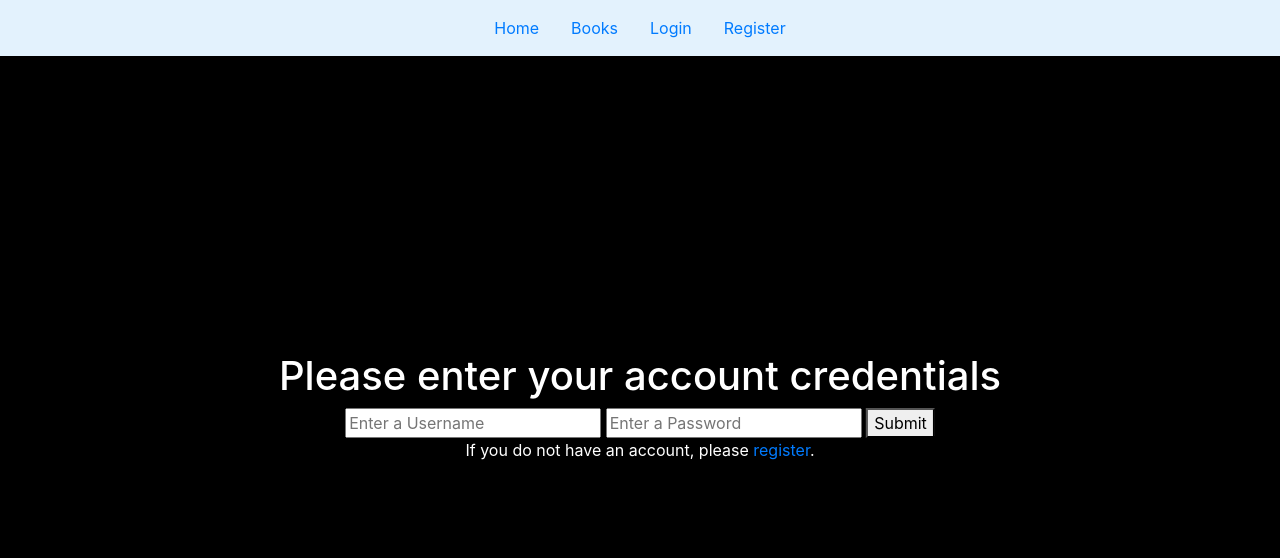
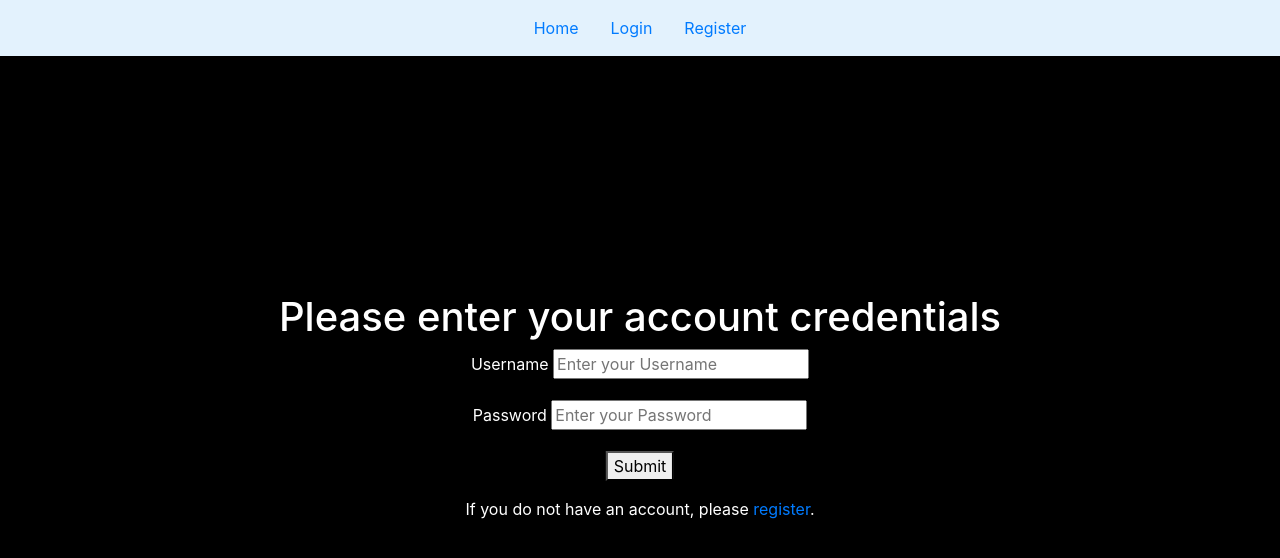
Before and after one commit to Czibor13/Flask-Book-Review, a Flask app: page /login in a window 1280 px wide. Shown: the top 558 px of the page. Run offline with Flask 2, Linux system fonts and the light colour scheme; some libraries are stand-ins or nearby versions.

Commit message:
Spruced up forms, fixed bugs, and used url_for for more links.

```diff
--- a/application.py
+++ b/application.py
@@ -136,7 +136,7 @@ def book(isbn):
     book = db.execute("SELECT * FROM books WHERE isbn = :isbn", {"isbn": isbn}).fetchone()
 
     # Query for reviews
-    reviews = db.execute("SELECT * FROM reviews WHERE isbn = :isbn", {"isbn": isbn}).fetchall()
+    reviews = db.execute("SELECT * FROM reviews WHERE isbn = :isbn ORDER BY id DESC", {"isbn": isbn}).fetchall()
 
     # Query Goodreads for ratings and review counts
     res = requests.get("https://www.goodreads.com/book/review_counts.json", params={"key": os.getenv("GOODREADS_API_KEY"), "isbns": isbn})
@@ -183,7 +183,8 @@ def profile(user):
         new_review = True
 
     # Get all the user's reviews and store the result
-    users_reviews = db.execute("SELECT * FROM reviews WHERE username = :username", {"username": user})
+    users_reviews = db.execute("SELECT r.review, r.rating, r.isbn, books.title FROM reviews r LEFT JOIN books ON books.isbn = r.isbn WHERE r.username = :username",
+                                {"username": user})
     return render_template("user.html", user=user, users_reviews=users_reviews, new_review=new_review, message="New review successfully added!")
 
 # A form to add individual books to the database
--- a/templates/books-add.html
+++ b/templates/books-add.html
@@ -15,7 +15,7 @@
     </div>
 {% endif %}
 
-<form action="add" method="post">
+<form action="{{ url_for('book_add') }}" method="post">
     <input type="text" name="ISBN" placeholder="Enter ISBN">
     <input type="text" name="author" placeholder="Enter Author">
     <input type="text" name="title" placeholder="Enter Book Title">
--- a/templates/layout.html
+++ b/templates/layout.html
@@ -20,25 +20,25 @@
             <ul class="nav nav-pills">
                 {% block nav %}
                     <li class="nav-item">
-                        <a class="nav-link" href="/">Home</a>
-                    </li>
-                    <li class="nav-item">
-                        <a class="nav-link" href="/books">Books</a>
+                        <a class="nav-link" href="{{ url_for('index') }}">Home</a>
                     </li>
                     {% if not session['user'] %}
                         <li class="nav-item">
-                            <a class="nav-link" href="/login">Login</a>
+                            <a class="nav-link" href="{{ url_for('login') }}">Login</a>
                         </li>
                         <li class="nav-item">
-                            <a class="nav-link" href="/register">Register</a>
+                            <a class="nav-link" href="{{ url_for('register') }}">Register</a>
                         </li>
                     {% endif %}
                     {% if session['user'] %}
                         <li class="nav-item">
+                            <a class="nav-link" href="{{ url_for('books') }}">Books</a>
+                        </li>
+                        <li class="nav-item">
                             <a class="nav-link" href=" {{url_for('profile', user=session['user']) }} ">Welcome, {{ session["user"] }} </a>
                         </li>
                         <li class="nav-item">
-                            <a class="nav-link" href="/logout">Logout</a>
+                            <a class="nav-link" href="{{ url_for('logout') }}">Logout</a>
                         </li>
                     {% endif %}
                 {% endblock %}
--- a/templates/login.html
+++ b/templates/login.html
@@ -16,13 +16,21 @@
 {% endif %}
 
 {% if not success %}
-    <form action="login" method="post">
-        <input type="text" name="username" placeholder="Enter a Username">
-        <input type="password" name="password" placeholder="Enter a Password">
-        <button>Submit</button>
+    <form action="{{ url_for('login') }}" method="post">
+        <div class="form-group">
+            <label for="username">Username</label>
+            <input type="text" name="username" placeholder="Enter your Username">
+        </div>
+        <div class="form-group">
+            <label for="password">Password</label>
+            <input type="password" name="password" placeholder="Enter your Password">
+        </div>
+        <div class="form-group">
+            <button>Submit</button>
+        </div>
     <form>
 
-    <p>If you do not have an account, please <a href="/register">register</a>.</p>
+    <p>If you do not have an account, please <a href="{{ url_for('register') }}">register</a>.</p>
 {% endif %}
 
 {% endblock %}
--- a/templates/user.html
+++ b/templates/user.html
@@ -18,7 +18,7 @@
 <ul class="list-unstyled">
     {% for review in users_reviews %}
         <li class="border border-light"></li>>
-            <a href=" {{url_for('book', isbn=review.isbn)}}">{{ review.isbn }}</a> rating: {{ review.rating }}
+            <a href=" {{url_for('book', isbn=review.isbn)}}">{{ review.title }}</a> rating: {{ review.rating }}
             <ul class="list-unstyled">
                 <li> {{ review.review }} </li>
             </ul>
```
Also changed, not shown: templates/books.html (+16 -6 lines), templates/isbn.html (+8 -2 lines), templates/register.html (+12 -4 lines).
